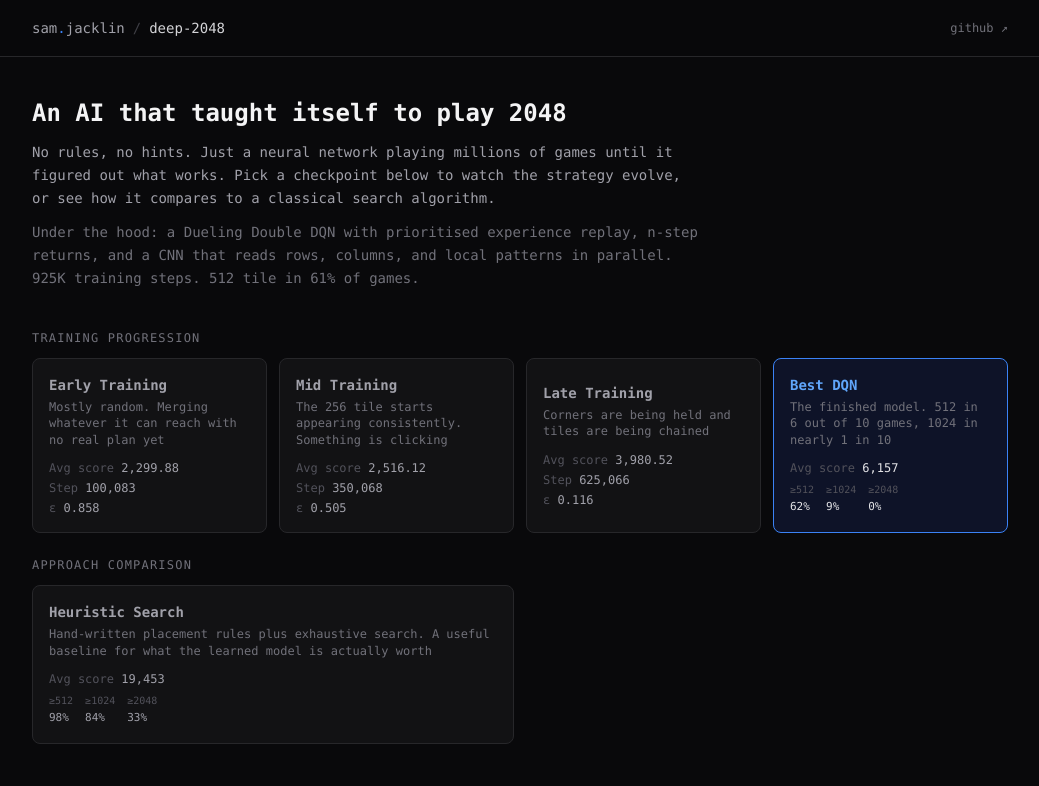
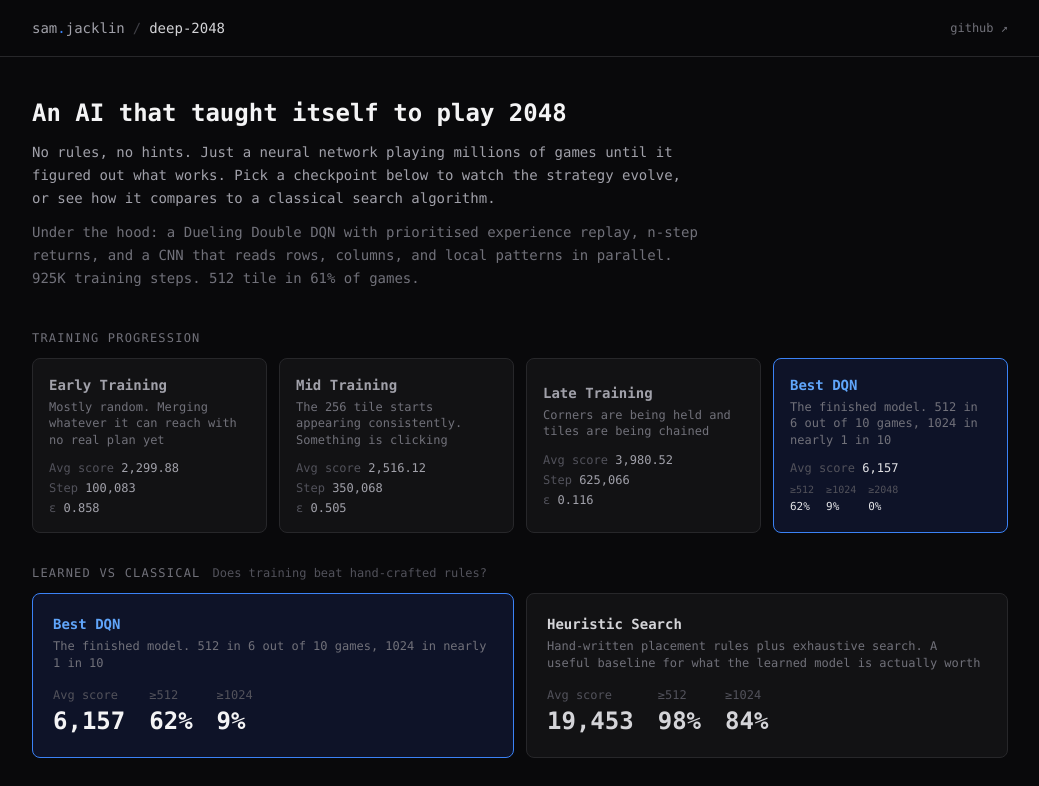
Before and after one commit to SamJacklin/deep2048, a React (Vite) app in the folder frontend/: page / in a window 1280 px wide. Shown: the top 786 px of the page, without its empty margins (120-1159 px from the left). Built offline with nearby package versions, Linux system fonts and the light colour scheme.

Commit message:
feat: redesign checkpoint selector with head-to-head comparison layout

```diff
--- a/frontend/src/components/CheckpointSelector.tsx
+++ b/frontend/src/components/CheckpointSelector.tsx
@@ -11,7 +11,6 @@ interface CheckpointSelectorProps {
 
 const GROUP_LABELS: Record<string, string> = {
   progression: 'Training Progression',
-  comparison: 'Approach Comparison',
 };
 
 function CheckpointCard({
@@ -103,25 +102,10 @@ export default function CheckpointSelector({
   benchmark,
   onSelect,
 }: CheckpointSelectorProps) {
-  const groups = ['progression', 'comparison'] as const;
+  const progression = checkpoints.filter(cp => cp.group === 'progression');
+  const comparison = checkpoints.filter(cp => cp.group === 'comparison');
 
-  return (
-    <div className="flex flex-col gap-6">
-      {groups.map(group => {
-        const groupCheckpoints = checkpoints.filter(cp => cp.group === group);
-        if (groupCheckpoints.length === 0) return null;
-
-        return (
-          <div key={group} className="flex flex-col gap-3">
-            <p className="text-xs text-zinc-500 uppercase tracking-widest">
-              {GROUP_LABELS[group]}
-            </p>
-            <div className={`grid gap-3 ${
-              group === 'progression'
-                ? 'grid-cols-2 md:grid-cols-4'
-                : 'grid-cols-1 md:grid-cols-2'
-            }`}>
-              {groupCheckpoints.map(cp => {
+  const renderCard = (cp: CheckpointMeta) => {
     const benchmarkRow = cp.benchmarkLabel
       ? (benchmark?.find(r => r.label === cp.benchmarkLabel) ?? null)
       : null;
@@ -136,11 +120,75 @@ export default function CheckpointSelector({
         onSelect={() => onSelect(cp.name)}
       />
     );
+  };
+
+  const bestDqn = checkpoints.find(cp => cp.name === 'best');
+  const heuristic = checkpoints.find(cp => cp.name === 'heuristic');
+
+  return (
+    <div className="flex flex-col gap-8">
+      {/* Training progression */}
+      <div className="flex flex-col gap-3">
+        <p className="text-xs text-zinc-500 uppercase tracking-widest">
+          {GROUP_LABELS['progression']}
+        </p>
+        <div className="grid gap-3 grid-cols-2 md:grid-cols-4">
+          {progression.map(renderCard)}
+        </div>
+      </div>
+
+      {/* Head-to-head comparison */}
+      {bestDqn && heuristic && (
+        <div className="flex flex-col gap-3">
+          <div className="flex items-baseline gap-3">
+            <p className="text-xs text-zinc-500 uppercase tracking-widest">Learned vs Classical</p>
+            <p className="text-xs text-zinc-600">Does training beat hand-crafted rules?</p>
+          </div>
+          <div className="grid gap-3 grid-cols-1 md:grid-cols-2">
+            {[bestDqn, heuristic].map(cp => {
+              const benchmarkRow = cp.benchmarkLabel
+                ? (benchmark?.find(r => r.label === cp.benchmarkLabel) ?? null)
+                : null;
+              const isSelected = selected === cp.name;
+              return (
+                <button
+                  key={cp.name}
+                  onClick={() => onSelect(cp.name)}
+                  className={`text-left p-5 rounded-lg border transition-all ${
+                    isSelected
+                      ? 'border-blue-500 bg-blue-950/40'
+                      : 'border-zinc-800 bg-zinc-900/60 hover:border-zinc-600'
+                  }`}
+                >
+                  <div className={`text-sm font-bold mb-1 ${isSelected ? 'text-blue-400' : 'text-zinc-300'}`}>
+                    {cp.label}
+                  </div>
+                  <div className="text-xs text-zinc-500 mb-4 leading-snug">{cp.description}</div>
+
+                  {benchmarkRow && (
+                    <div className="flex gap-6">
+                      <div>
+                        <div className="text-xs text-zinc-600 mb-0.5">Avg score</div>
+                        <div className={`text-2xl font-bold tabular-nums ${isSelected ? 'text-zinc-100' : 'text-zinc-300'}`}>
+                          {benchmarkRow.avg_score.toLocaleString()}
+                        </div>
+                      </div>
+                      {(['512', '1024'] as const).map(t => (
+                        <div key={t}>
+                          <div className="text-xs text-zinc-600 mb-0.5">≥{t}</div>
+                          <div className={`text-2xl font-bold tabular-nums ${isSelected ? 'text-zinc-100' : 'text-zinc-300'}`}>
+                            {benchmarkRow.tile_pcts[t].toFixed(0)}%
+                          </div>
+                        </div>
+                      ))}
+                    </div>
+                  )}
+                </button>
+              );
             })}
           </div>
         </div>
-        );
-      })}
+      )}
     </div>
   );
 }
```
Lines whose indentation alone changed are shown as unchanged.
